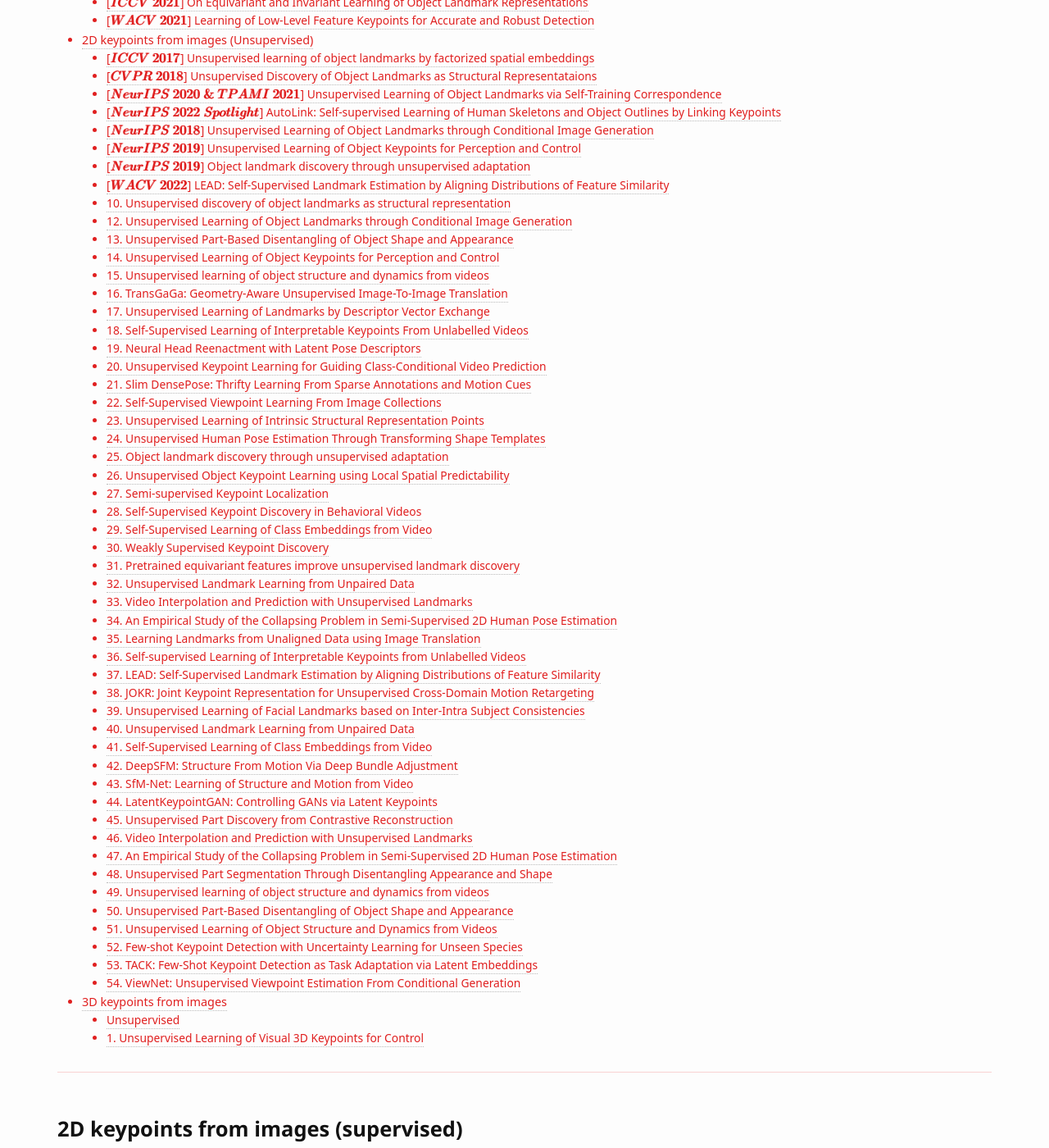
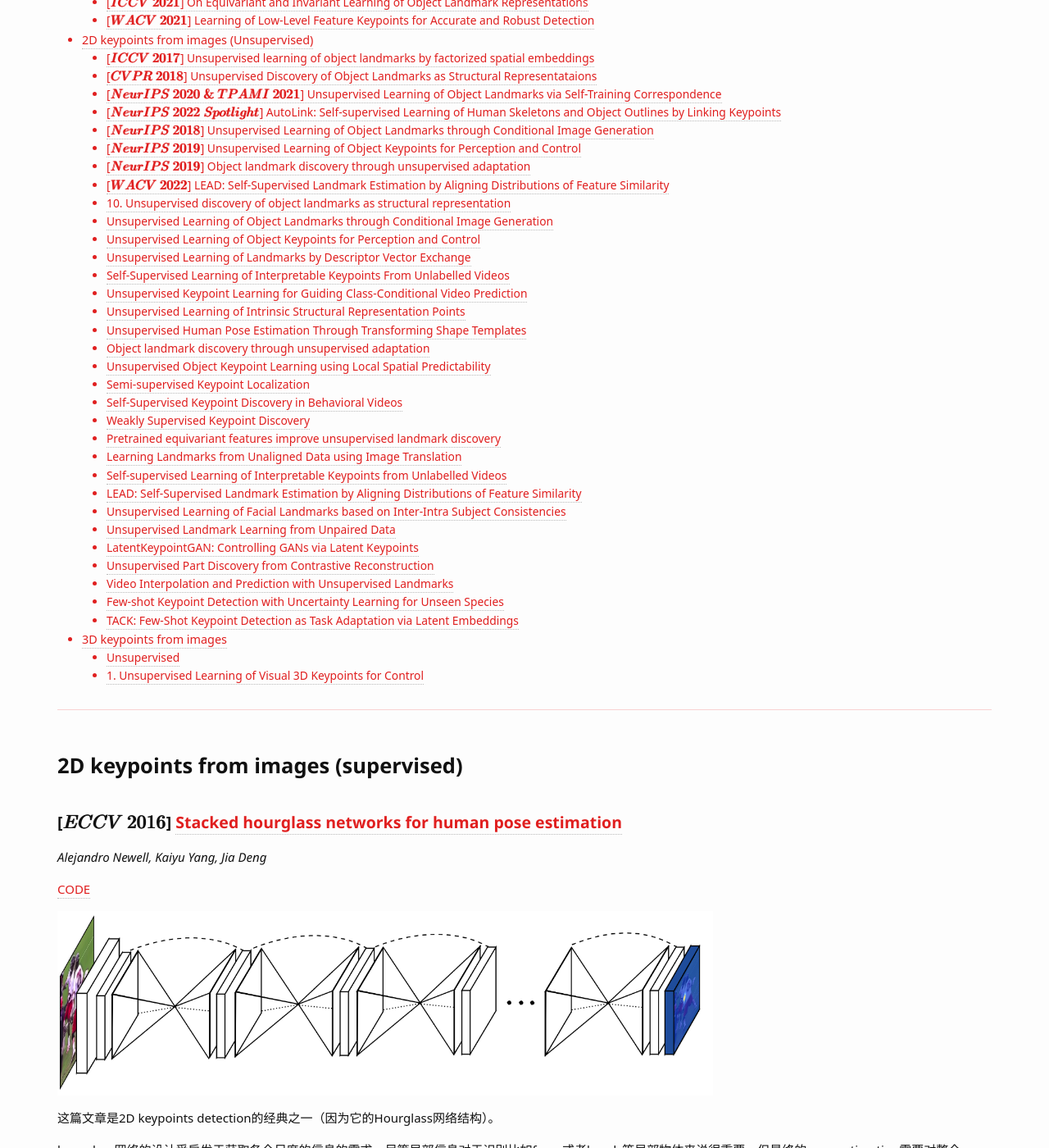
Before and after one commit to Wei-kang-Wang/tech-log, a Jekyll site: the page built from _posts/2022-01-01-Keypoint from Images.md, in a window 1280 px wide and 1400 px high, scrolled down 361 px. Shown: the whole window at 82% size. Built offline with Jekyll 4.4.1, drawn with Linux system fonts in a browser that asks for light colours; some web fonts are replaced; formulas are drawn with MathJax 3; some of the changed text lies outside the part shown.

Commit message:
Update 2022-01-01-Keypoint from Images.md

```diff
--- a/_posts/2022-01-01-Keypoint from Images.md
+++ b/_posts/2022-01-01-Keypoint from Images.md
@@ -632,71 +632,37 @@ $$\mathcal{L_f}(x_i^j, x_{i^{'}}^{j^{'}}) = 1_{\left[ y_i^j = y_{i^{'}}^{j^{'}}
 [POST](https://www.ytzhang.net/projects/lmdis-rep/)
 
 
-
-
-
-### 12. [Unsupervised Learning of Object Landmarks through Conditional Image Generation](https://proceedings.neurips.cc/paper/2018/hash/1f36c15d6a3d18d52e8d493bc8187cb9-Abstract.html)
-
+### [Unsupervised Learning of Object Landmarks through Conditional Image Generation](https://proceedings.neurips.cc/paper/2018/hash/1f36c15d6a3d18d52e8d493bc8187cb9-Abstract.html)
 
 *NeurIPS 2018*
 
 
-### 13. [Unsupervised Part-Based Disentangling of Object Shape and Appearance](https://openaccess.thecvf.com/content_CVPR_2019/html/Lorenz_Unsupervised_Part-Based_Disentangling_of_Object_Shape_and_Appearance_CVPR_2019_paper.html)
-
-
-*CVPR 2019*
-
-
-### 14. [Unsupervised Learning of Object Keypoints for Perception and Control](https://proceedings.neurips.cc/paper/2019/hash/dae3312c4c6c7000a37ecfb7b0aeb0e4-Abstract.html)
+### [Unsupervised Learning of Object Keypoints for Perception and Control](https://proceedings.neurips.cc/paper/2019/hash/dae3312c4c6c7000a37ecfb7b0aeb0e4-Abstract.html)
 
 *NeurIPS 2019*
 
 
-### 15. [Unsupervised learning of object structure and dynamics from videos](https://proceedings.neurips.cc/paper/2019/hash/d82c8d1619ad8176d665453cfb2e55f0-Abstract.html)
+### [Unsupervised Learning of Landmarks by Descriptor Vector Exchange](https://openaccess.thecvf.com/content_ICCV_2019/html/Thewlis_Unsupervised_Learning_of_Landmarks_by_Descriptor_Vector_Exchange_ICCV_2019_paper.html)
+
+*ICCV 2019*
+
+
+### [Self-Supervised Learning of Interpretable Keypoints From Unlabelled Videos](https://openaccess.thecvf.com/content_CVPR_2020/html/Jakab_Self-Supervised_Learning_of_Interpretable_Keypoints_From_Unlabelled_Videos_CVPR_2020_paper.html)
+
+*CVPR 2020*
+
+
+### [Unsupervised Keypoint Learning for Guiding Class-Conditional Video Prediction](https://proceedings.neurips.cc/paper/2019/hash/801272ee79cfde7fa5960571fee36b9b-Abstract.html)
 
 *NeurIPS 2019*
 
 
-### 16. [TransGaGa: Geometry-Aware Unsupervised Image-To-Image Translation](https://openaccess.thecvf.com/content_CVPR_2019/html/Wu_TransGaGa_Geometry-Aware_Unsupervised_Image-To-Image_Translation_CVPR_2019_paper.html)
-
-*CVPR 2019*
-
-
-### 17. [Unsupervised Learning of Landmarks by Descriptor Vector Exchange](https://openaccess.thecvf.com/content_ICCV_2019/html/Thewlis_Unsupervised_Learning_of_Landmarks_by_Descriptor_Vector_Exchange_ICCV_2019_paper.html)
-
-*ICCV 2019*
-
-
-### 18. [Self-Supervised Learning of Interpretable Keypoints From Unlabelled Videos](https://openaccess.thecvf.com/content_CVPR_2020/html/Jakab_Self-Supervised_Learning_of_Interpretable_Keypoints_From_Unlabelled_Videos_CVPR_2020_paper.html)
+### [Unsupervised Learning of Intrinsic Structural Representation Points](https://openaccess.thecvf.com/content_CVPR_2020/html/Chen_Unsupervised_Learning_of_Intrinsic_Structural_Representation_Points_CVPR_2020_paper.html)
 
 *CVPR 2020*
 
 
-### 19. [Neural Head Reenactment with Latent Pose Descriptors](https://openaccess.thecvf.com/content_CVPR_2020/html/Burkov_Neural_Head_Reenactment_with_Latent_Pose_Descriptors_CVPR_2020_paper.html)
-
-*CVPR 2020*
-
-### 20. [Unsupervised Keypoint Learning for Guiding Class-Conditional Video Prediction](https://proceedings.neurips.cc/paper/2019/hash/801272ee79cfde7fa5960571fee36b9b-Abstract.html)
-
-*NeurIPS 2019*
-
-
-### 21. [Slim DensePose: Thrifty Learning From Sparse Annotations and Motion Cues](https://openaccess.thecvf.com/content_CVPR_2019/html/Neverova_Slim_DensePose_Thrifty_Learning_From_Sparse_Annotations_and_Motion_Cues_CVPR_2019_paper.html)
-
-*CVPR 2019*
-
-
-### 22. [Self-Supervised Viewpoint Learning From Image Collections](https://openaccess.thecvf.com/content_CVPR_2020/html/Mustikovela_Self-Supervised_Viewpoint_Learning_From_Image_Collections_CVPR_2020_paper.html)
-
-*CVPR 2020*
-
-
-### 23. [Unsupervised Learning of Intrinsic Structural Representation Points](https://openaccess.thecvf.com/content_CVPR_2020/html/Chen_Unsupervised_Learning_of_Intrinsic_Structural_Representation_Points_CVPR_2020_paper.html)
-
-*CVPR 2020*
-
-
-### 24. [Unsupervised Human Pose Estimation Through Transforming Shape Templates](https://openaccess.thecvf.com/content/CVPR2021/html/Schmidtke_Unsupervised_Human_Pose_Estimation_Through_Transforming_Shape_Templates_CVPR_2021_paper.html)
+### [Unsupervised Human Pose Estimation Through Transforming Shape Templates](https://openaccess.thecvf.com/content/CVPR2021/html/Schmidtke_Unsupervised_Human_Pose_Estimation_Through_Transforming_Shape_Templates_CVPR_2021_paper.html)
 
 *CVPR 2021*
 
@@ -704,158 +670,88 @@ $$\mathcal{L_f}(x_i^j, x_{i^{'}}^{j^{'}}) = 1_{\left[ y_i^j = y_{i^{'}}^{j^{'}}
 
 
 
-### 25. [Object landmark discovery through unsupervised adaptation](https://proceedings.neurips.cc/paper/2019/hash/97c99dd2a042908aabc0bafc64ddc028-Abstract.html)
+### [Object landmark discovery through unsupervised adaptation](https://proceedings.neurips.cc/paper/2019/hash/97c99dd2a042908aabc0bafc64ddc028-Abstract.html)
 
 *NeurIPS 2019*
 
 
-### 26. [Unsupervised Object Keypoint Learning using Local Spatial Predictability](https://openreview.net/forum?id=GJwMHetHc73)
+### [Unsupervised Object Keypoint Learning using Local Spatial Predictability](https://openreview.net/forum?id=GJwMHetHc73)
 
 *ICLR 2021*
 
 
-### 27. [Semi-supervised Keypoint Localization](https://openreview.net/forum?id=yFJ67zTeI2)
+### [Semi-supervised Keypoint Localization](https://openreview.net/forum?id=yFJ67zTeI2)
 
 *ICLR 2021*
 
 
-### 28. [Self-Supervised Keypoint Discovery in Behavioral Videos](https://openaccess.thecvf.com/content/CVPR2022/papers/Sun_Self-Supervised_Keypoint_Discovery_in_Behavioral_Videos_CVPR_2022_paper.pdf)
+### [Self-Supervised Keypoint Discovery in Behavioral Videos](https://openaccess.thecvf.com/content/CVPR2022/papers/Sun_Self-Supervised_Keypoint_Discovery_in_Behavioral_Videos_CVPR_2022_paper.pdf)
 
 *CVPR 2022*
 
 
-### 29. [Self-Supervised Learning of Class Embeddings from Video](https://openaccess.thecvf.com/content_ICCVW_2019/html/CEFRL/Wiles_Self-Supervised_Learning_of_Class_Embeddings_from_Video_ICCVW_2019_paper.html)
-
-*ICCV 2019*
-
-
-### 30. [Weakly Supervised Keypoint Discovery](https://arxiv.org/pdf/2109.13423.pdf)
+### [Weakly Supervised Keypoint Discovery](https://arxiv.org/pdf/2109.13423.pdf)
 
 *Arxiv 2021*
 
 
-### 31. [Pretrained equivariant features improve unsupervised landmark discovery](https://arxiv.org/pdf/2104.02925.pdf)
+### [Pretrained equivariant features improve unsupervised landmark discovery](https://arxiv.org/pdf/2104.02925.pdf)
 
 *Arxiv 2021*
 
 
-### 32. [Unsupervised Landmark Learning from Unpaired Data](https://arxiv.org/pdf/2007.01053.pdf)
+### [Learning Landmarks from Unaligned Data using Image Translation](https://openreview.net/pdf?id=xz3XULBWFE)
+
+*Arxiv 2019*
+
+
+### [Self-supervised Learning of Interpretable Keypoints from Unlabelled Videos](https://www.robots.ox.ac.uk/~vgg/research/unsupervised_pose/data/unsupervised_pose.pdf)
+
+*CVPR Oral*
+
+[POST](https://www.robots.ox.ac.uk/~vgg/research/unsupervised_pose/)
+
+
+### [LEAD: Self-Supervised Landmark Estimation by Aligning Distributions of Feature Similarity](https://openaccess.thecvf.com/content/WACV2022/html/Karmali_LEAD_Self-Supervised_Landmark_Estimation_by_Aligning_Distributions_of_Feature_Similarity_WACV_2022_paper.html)
+
+*WACV 2022*
+
+
+### [Unsupervised Learning of Facial Landmarks based on Inter-Intra Subject Consistencies](https://arxiv.org/pdf/2004.07936.pdf)
+
+*Arxiv 2020*
+
+
+### [Unsupervised Landmark Learning from Unpaired Data](https://arxiv.org/pdf/2007.01053.pdf)
 
 *Arxiv 2020*
 
 [CODE](https://github.com/justimyhxu/ULTRA)
 
 
-### 33. [Video Interpolation and Prediction with Unsupervised Landmarks](https://arxiv.org/pdf/1909.02749.pdf)
+### [LatentKeypointGAN: Controlling GANs via Latent Keypoints](https://xingzhehe.github.io/LatentKeypointGAN/)
+
+*Arxiv 2021*
+
+
+### [Unsupervised Part Discovery from Contrastive Reconstruction](https://proceedings.neurips.cc/paper/2021/hash/ec8ce6abb3e952a85b8551ba726a1227-Abstract.html)
+
+*NeurIPS 2021*
+
+
+### [Video Interpolation and Prediction with Unsupervised Landmarks](https://arxiv.org/pdf/1909.02749.pdf)
 
 *Arxiv 2019*
 
 
-### 34. [An Empirical Study of the Collapsing Problem in Semi-Supervised 2D Human Pose Estimation](https://openaccess.thecvf.com/content/ICCV2021/html/Xie_An_Empirical_Study_of_the_Collapsing_Problem_in_Semi-Supervised_2D_ICCV_2021_paper.html)
-
-*ICCV 2021*
-
-
-### 35. [Learning Landmarks from Unaligned Data using Image Translation](https://openreview.net/pdf?id=xz3XULBWFE)
-
-*Arxiv 2019*
-
-
-### 36. [Self-supervised Learning of Interpretable Keypoints from Unlabelled Videos](https://www.robots.ox.ac.uk/~vgg/research/unsupervised_pose/data/unsupervised_pose.pdf)
-
-*CVPR Oral*
-
-[POST](https://www.robots.ox.ac.uk/~vgg/research/unsupervised_pose/)
-
-
-### 37. [LEAD: Self-Supervised Landmark Estimation by Aligning Distributions of Feature Similarity](https://openaccess.thecvf.com/content/WACV2022/html/Karmali_LEAD_Self-Supervised_Landmark_Estimation_by_Aligning_Distributions_of_Feature_Similarity_WACV_2022_paper.html)
-
-*WACV 2022*
-
-
-### 38. [JOKR: Joint Keypoint Representation for Unsupervised Cross-Domain Motion Retargeting](https://arxiv.org/pdf/2106.09679.pdf)
-
-*Arxiv 2021*
-
-
-### 39. [Unsupervised Learning of Facial Landmarks based on Inter-Intra Subject Consistencies](https://arxiv.org/pdf/2004.07936.pdf)
-
-*Arxiv 2020*
-
-
-### 40. [Unsupervised Landmark Learning from Unpaired Data](https://arxiv.org/pdf/2007.01053.pdf)
-
-*Arxiv 2020*
-
-
-### 41. [Self-Supervised Learning of Class Embeddings from Video](https://openaccess.thecvf.com/content_ICCVW_2019/html/CEFRL/Wiles_Self-Supervised_Learning_of_Class_Embeddings_from_Video_ICCVW_2019_paper.html)
-
-*ICCV 2019*
-
-
-### 42. [DeepSFM: Structure From Motion Via Deep Bundle Adjustment](https://www.ecva.net/papers/eccv_2020/papers_ECCV/papers/123460222.pdf)
-
-*ECCV 2020*
-
-
-### 43. [SfM-Net: Learning of Structure and Motion from Video](https://arxiv.org/pdf/1704.07804.pdf)
-
-*Arxiv 2017*
-
-
-### 44. [LatentKeypointGAN: Controlling GANs via Latent Keypoints](https://xingzhehe.github.io/LatentKeypointGAN/)
-
-*Arxiv 2021*
-
-
-### 45. [Unsupervised Part Discovery from Contrastive Reconstruction](https://proceedings.neurips.cc/paper/2021/hash/ec8ce6abb3e952a85b8551ba726a1227-Abstract.html)
-
-*NeurIPS 2021*
-
-
-### 46. [Video Interpolation and Prediction with Unsupervised Landmarks](https://arxiv.org/pdf/1909.02749.pdf)
-
-*Arxiv 2019*
-
-
-### 47. [An Empirical Study of the Collapsing Problem in Semi-Supervised 2D Human Pose Estimation](https://openaccess.thecvf.com/content/ICCV2021/html/Xie_An_Empirical_Study_of_the_Collapsing_Problem_in_Semi-Supervised_2D_ICCV_2021_paper.html)
-
-*ICCV 2021*
-
-
-### 48. [Unsupervised Part Segmentation Through Disentangling Appearance and Shape](https://openaccess.thecvf.com/content/CVPR2021/html/Liu_Unsupervised_Part_Segmentation_Through_Disentangling_Appearance_and_Shape_CVPR_2021_paper.html)
-
-*CVPR 2021*
-
-
-### 49. [Unsupervised learning of object structure and dynamics from videos](https://proceedings.neurips.cc/paper/2019/hash/d82c8d1619ad8176d665453cfb2e55f0-Abstract.html)
-
-*NeurIPS 2019*
-
-
-### 50. [Unsupervised Part-Based Disentangling of Object Shape and Appearance](https://openaccess.thecvf.com/content_CVPR_2019/html/Lorenz_Unsupervised_Part-Based_Disentangling_of_Object_Shape_and_Appearance_CVPR_2019_paper.html)
-
-*CVPR 2019*
-
-
-### 51. [Unsupervised Learning of Object Structure and Dynamics from Videos](https://openreview.net/pdf/345dd2a33716f95cef4028f94fbd0a322234f1e0.pdf)
-
-*NeurIPS 2019*
-
-
-### 52. [Few-shot Keypoint Detection with Uncertainty Learning for Unseen Species](https://openaccess.thecvf.com/content/CVPR2022/papers/Lu_Few-Shot_Keypoint_Detection_With_Uncertainty_Learning_for_Unseen_Species_CVPR_2022_paper.pdf)
+### [Few-shot Keypoint Detection with Uncertainty Learning for Unseen Species](https://openaccess.thecvf.com/content/CVPR2022/papers/Lu_Few-Shot_Keypoint_Detection_With_Uncertainty_Learning_for_Unseen_Species_CVPR_2022_paper.pdf)
 
 *CVPR 2022*
 
 
-### 53. [TACK: Few-Shot Keypoint Detection as Task Adaptation via Latent Embeddings](https://sites.google.com/view/2021-tack)
+### [TACK: Few-Shot Keypoint Detection as Task Adaptation via Latent Embeddings](https://sites.google.com/view/2021-tack)
 
 *Arxiv 2021*
-
-
-### 54. [ViewNet: Unsupervised Viewpoint Estimation From Conditional Generation](https://openaccess.thecvf.com/content/ICCV2021/html/Mariotti_ViewNet_Unsupervised_Viewpoint_Estimation_From_Conditional_Generation_ICCV_2021_paper.html)
-
-*ICCV 2021*
 
 
 
```
